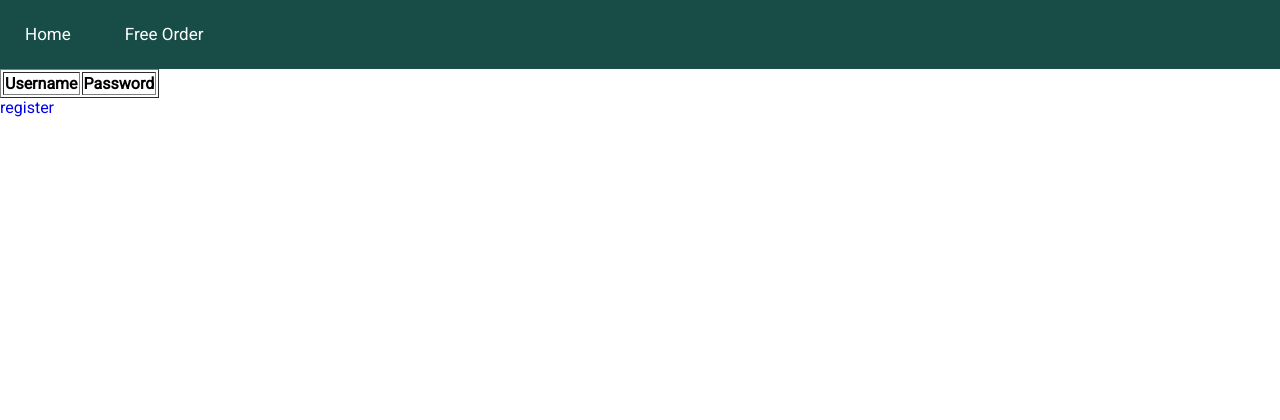
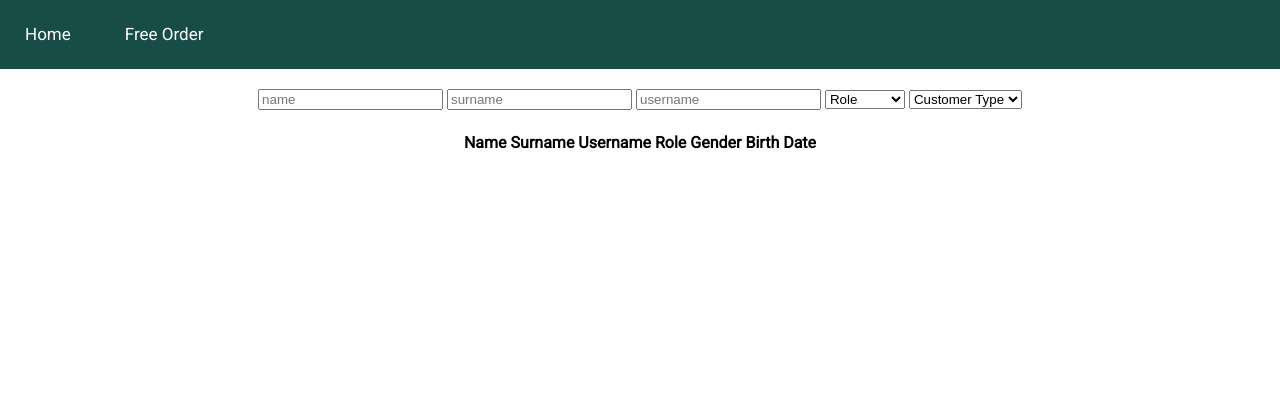
Before and after one commit to RatkoSebez/WEB-Project, a web app: page /users.html in a window 1280 px wide. Shown: the part 216-636 px from the top of the page. Run offline with its HTML, style and script files only (its server is not run), Linux system fonts and the light colour scheme; data that the repository does not hold is empty.

Commit message:
napravljeno filtriranje tabele svih korisnika po imenu, prezimenu, korisnickom imenu i ulozi

```diff
--- a/foodDelivery/WebContent/home.js
+++ b/foodDelivery/WebContent/home.js
@@ -10,20 +10,22 @@ $(document).ready(function(){
                 $("#register").show();
                 $("#logout").hide();
                 $("#account").hide();
+                $("#users").hide();
             }
             else{
                 $("#login").hide();
                 $("#register").hide();
                 $("#logout").show();
                 $("#account").show();
+                if(user.role == "Admin"){
+                $("#users").show();
+                }
+                else{
+                    $("#users").hide();
+                }
             }
 
-            if(user.role == "Admin"){
-                $("#users").show();
-            }
-            else{
-                $("#users").hide();
-            }
+
             //alert(user.role);
             //alert(isLoggedIn);
         }
--- /dev/null
+++ b/foodDelivery/WebContent/users.css
@@ -0,0 +1,9 @@
+#users {
+  margin: auto;
+}
+
+.filters {
+  margin: auto;
+  text-align: center;
+  padding: 20px;
+}
--- a/foodDelivery/WebContent/users.html
+++ b/foodDelivery/WebContent/users.html
@@ -9,6 +9,7 @@
     <script src="users.js"></script>
     <script src="home.js"></script>
     <link rel="stylesheet" href="homeStyle.css">
+    <link rel="stylesheet" href="users.css">
     <link rel="preconnect" href="https://fonts.gstatic.com">
     <link href="https://fonts.googleapis.com/css2?family=Roboto&display=swap" rel="stylesheet">
     <script>
@@ -42,14 +43,37 @@
             <a href="account.html" class="a-menu" id="account" hidden><li>Account</li></a>
         </ul>
     </div>
-    <table border="1" id="korisnici">
+
+    <div class="filters">
+        <input type="text" id="searchName" placeholder="name">
+        <input type="text" id="searchSurname" placeholder="surname">
+        <input type="text" id="searchUsername" placeholder="username">
+        <select name="role" id="roleSelect">
+            <option value="All" selected>Role</option>
+            <option value="Customer">Customer</option>
+            <option value="Manager">Manager</option>
+            <option value="Admin">Admin</option>
+            <option value="Deliverer">Deliverer</option>
+        </select>
+        <select name="type" id="customerTypeSelect">
+            <option value="All" selected>Customer Type</option>
+            <option value="Gold">Gold</option>
+            <option value="Silver">Silver</option>
+            <option value="Bronze">Bronze</option>
+        </select>
+    </div>
+
+    <table id="users">
         <thead>
+            <th>Name</th>
+            <th>Surname</th>
         	<th>Username</th>
-            <th>Password</th>
+            <th>Role</th>
+            <th>Gender</th>
+            <th>Birth Date</th>
         </thead>
         <tbody>
         </tbody>
     </table>
-    <a href="register.html">register</a>
 </body>
 </html>
--- a/foodDelivery/WebContent/users.js
+++ b/foodDelivery/WebContent/users.js
@@ -1,15 +1,114 @@
 $(document).ready(function(){
+    var users;
     $.get({
         url: "rest/userService/getUsers",
         success: function(data){
-            for(let users of data){
-                let tbody = $('#korisnici tbody');
+            users = data;
+            buildTable(data);
+        }
+    });
+
+    function buildTable(data){
+        $("#users > tbody").html("");
+        for(let users of data){
+                let tbody = $('#users tbody');
+                let name = $('<td>' + users.name + '</td>');
+                let surname = $('<td>' + users.surname + '</td>');
                 let username = $('<td>' + users.username + '</td>');
-                let password = $('<td>' + users.password + '</td>');
+                let gender = $('<td>' + users.gender + '</td>');
+                let role = $('<td>' + users.role + '</td>');
+                //datum rodjenja
+                let date = new Date(users.birthDate);
+                var day = date.getDate();
+                var month =  date.getMonth() + 1;
+                var year = date.getFullYear();
+                formattedDate = day + "." + month + "." + year + ".";
+                let birthDate = ($('<td>' + formattedDate + '</td>'));
+                //kreiranje tabele
                 let tr = $('<tr></tr>');
-                tr.append(username).append(password);
+                tr.append(name).append(surname).append(username).append(role).append(gender).append(birthDate);
                 tbody.append(tr);
             }
+    }
+
+    $('#roleSelect').on('change', function() {
+        filterTable();
+    });
+    $('#customerTypeSelect').on('change', function() {
+        var filteredData = searchTableSelectCustomerType(this.value);
+        buildTable(filteredData);
+    });
+    $("#searchName").on('keyup', function(){
+        filterTable();
+    });
+    $("#searchSurname").on('keyup', function(){
+        filterTable();
+    });
+    $("#searchUsername").on('keyup', function(){
+        filterTable();
+    });
+
+    function filterTable(){
+        var roleInput = $('#roleSelect').find(":selected").text().toLowerCase();
+        var customerTypeInput = $('#customerTypeSelect').find(":selected").text().toLowerCase();
+        var nameInput = $('#searchName').val().toLowerCase();
+        var surnameInput = $('#searchSurname').val().toLowerCase();
+        var usernameInput = $('#searchUsername').val().toLowerCase();
+        var allUsers = users;
+        var tmpUsers = [];
+        //name
+        console.log(nameInput + ", " + surnameInput);
+        for(var i=0; i<allUsers.length; i++){
+            var name = allUsers[i].name.toLowerCase();
+            if(name.includes(nameInput)) tmpUsers.push(allUsers[i]);
         }
-    });
+        allUsers = tmpUsers;
+        tmpUsers = [];
+        //surname
+        for(var i=0; i<allUsers.length; i++){
+            var surname = allUsers[i].surname.toLowerCase();
+            if(surname.includes(surnameInput)) tmpUsers.push(allUsers[i]);
+        }
+        allUsers = tmpUsers;
+        tmpUsers = [];
+        //username
+        for(var i=0; i<allUsers.length; i++){
+            var username = allUsers[i].username.toLowerCase();
+            if(username.includes(usernameInput)) tmpUsers.push(allUsers[i]);
+        }
+        allUsers = tmpUsers;
+        tmpUsers = [];
+        //role
+        console.log(roleInput);
+        if(roleInput == 'role') tmpUsers = allUsers;
+        for(var i=0; i<allUsers.length; i++){
+            if(roleInput == 'role') break;
+            var role = allUsers[i].role.toLowerCase();
+            if(role == roleInput) tmpUsers.push(allUsers[i]);
+        }
+        allUsers = tmpUsers;
+        buildTable(allUsers);
+    }
+
+    function searchTableSelectCustomerType(input){
+        var searchedData = [];
+        if(input == "All") return users;
+        input = input.toLowerCase();
+        var customerType;
+        for(var i=0; i<users.length; i++){
+            $.post({
+                url: "rest/userService/getCustomerType",
+                data: JSON.stringify(users[i].username),
+                contentType: "application/json",
+                success: function(data2){
+                    cutomerType = data2;
+                },
+            });
+            //alert(customerType);
+            if(customerType == input){
+                searchedData.push(users[i]);
+            }
+        }
+        return searchedData;
+    }
 });
--- a/foodDelivery/src/beans/CustomerType.java
+++ b/foodDelivery/src/beans/CustomerType.java
@@ -1,7 +1,7 @@
 package beans;
 
 public class CustomerType {
-	private enum Type{Bronze, Silver, Gold}
+	public enum Type{Bronze, Silver, Gold}
 	private Type type;
 	private double discount;
 	private int pointsRequired;
```
Also changed, not shown: foodDelivery/WebContent/users.json (+6 -6 lines), foodDelivery/src/services/UserService.java (+10 -0 lines), 3 other files.
